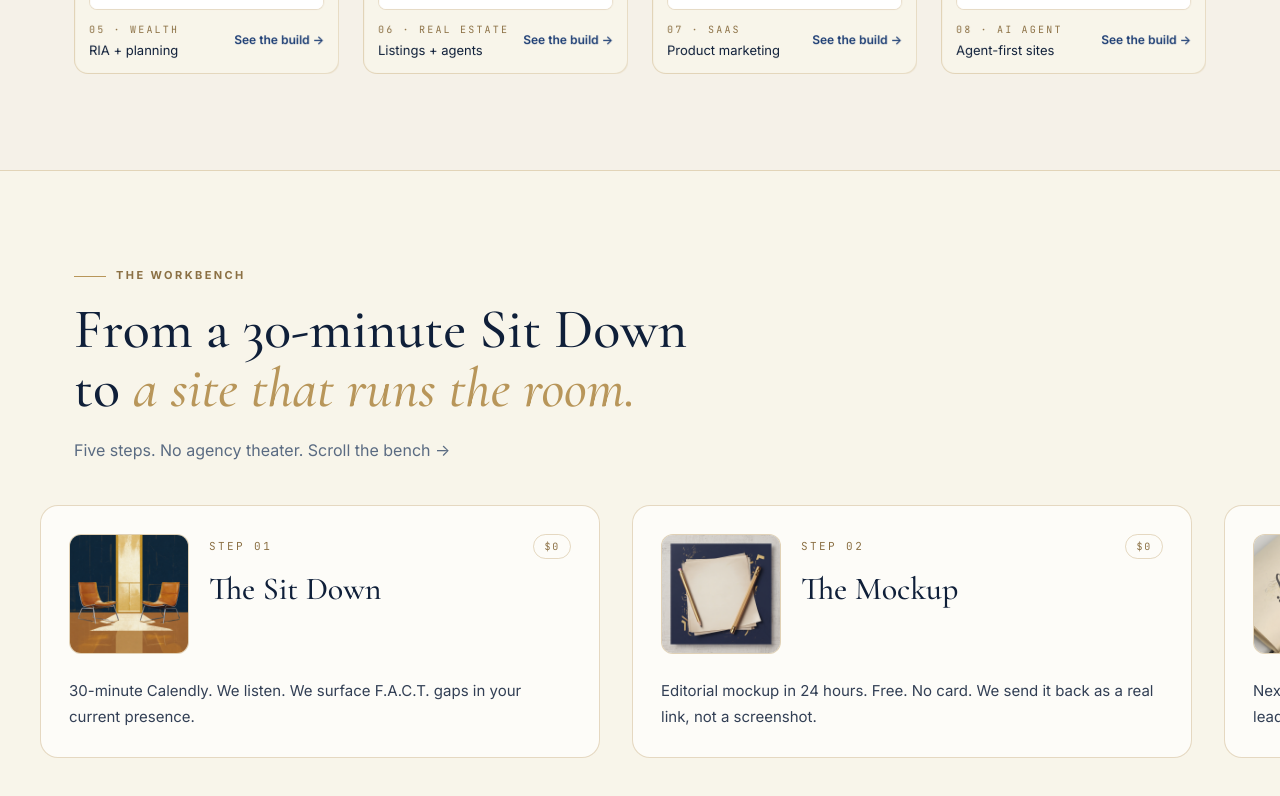
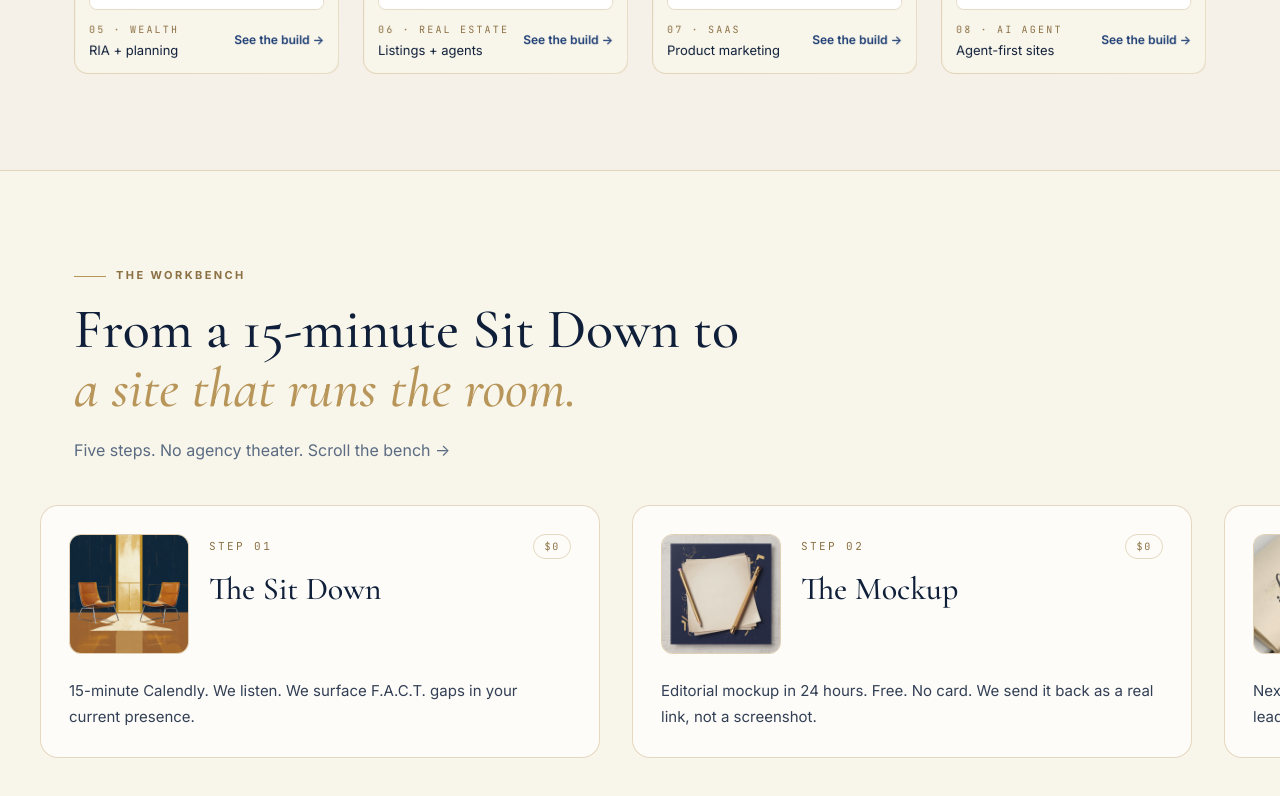
Before and after one commit to ownlysites/ownly-web-studio, a Next.js app: page / in a window 1280 px wide. Shown: the part 2938-3734 px from the top of the page. Built offline with nearby package versions, Linux system fonts and the light colour scheme; grey boxes are pictures that could not be loaded.

Commit message:
Web Studio: 15-min Sit Down, any industry, kill near-black footer — Dave 2026-05-20

```diff
--- a/src/components/sections/Process.tsx
+++ b/src/components/sections/Process.tsx
@@ -9,7 +9,7 @@ const STEPS = [
   {
     n: "01",
     label: "The Sit Down",
-    body: "30-minute Calendly. We listen. We surface F.A.C.T. gaps in your current presence.",
+    body: "15-minute Calendly. We listen. We surface F.A.C.T. gaps in your current presence.",
     badge: "$0",
     img: "/illustrations/step_1_sitdown.png",
   },
@@ -108,7 +108,7 @@ export default function Process() {
         <div className="max-w-2xl">
           <p className="eyebrow eyebrow-rule">THE WORKBENCH</p>
           <h2 className="font-display mt-4" style={{ fontSize: "clamp(36px, 4.5vw, 56px)", lineHeight: 1.05, color: "var(--ink)", fontWeight: 500 }}>
-            From a 30-minute Sit Down to <em style={{ color: "var(--gold)", fontStyle: "italic" }}>a site that runs the room.</em>
+            From a 15-minute Sit Down to <em style={{ color: "var(--gold)", fontStyle: "italic" }}>a site that runs the room.</em>
           </h2>
           <p className="mt-5" style={{ color: "var(--text-mute)", fontSize: 16, lineHeight: 1.7 }}>
             Five steps. No agency theater. Scroll the bench →
```
